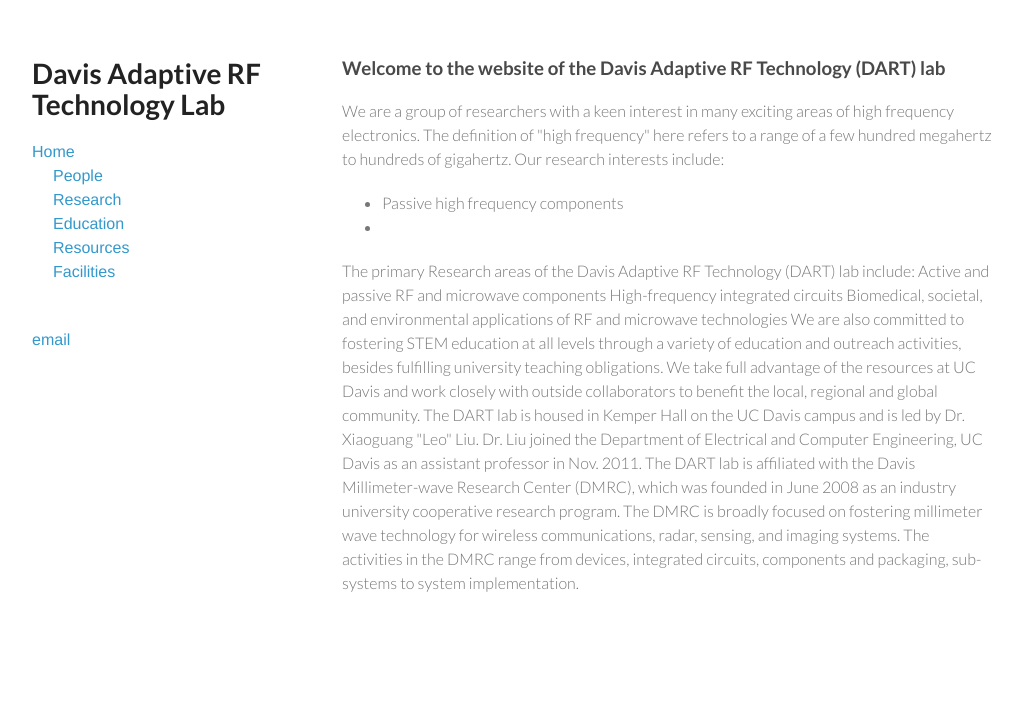
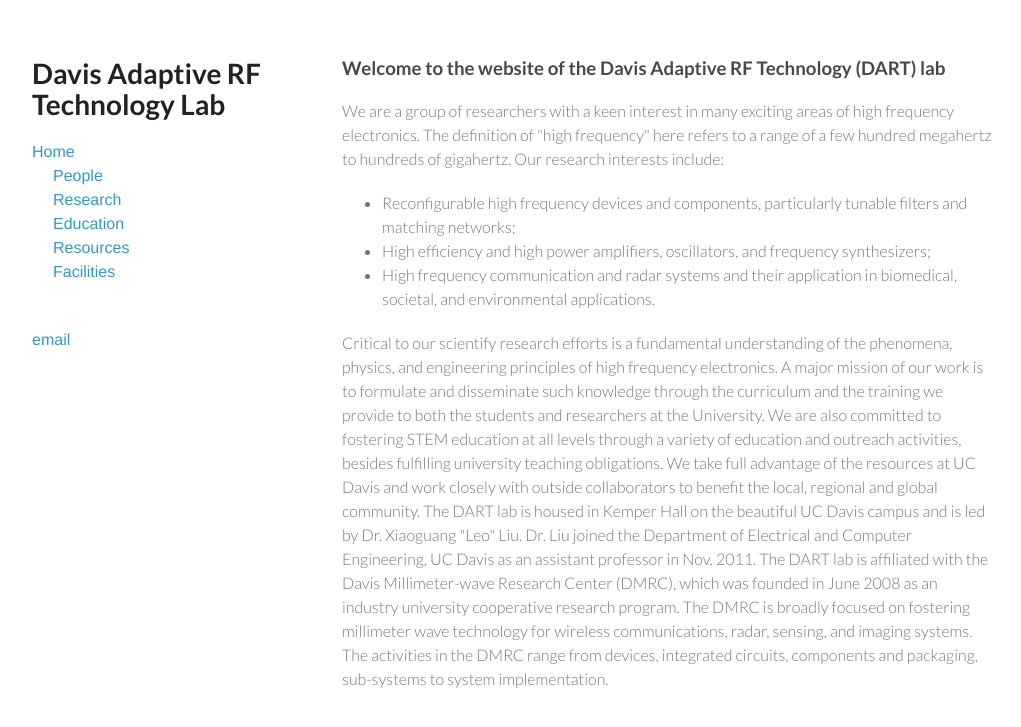
Before and after one commit to ucdart/ucdart.github.io, a Jekyll site: the page built from index.html, in a window 1280 px wide. Shown: the top 727 px of the page, without its empty margins (128-1149 px from the left). Built offline with Jekyll 4.4.1, drawn with Linux system fonts in a browser that asks for light colours.

Commit message:
modification of homepage content

```diff
--- a/index.html
+++ b/index.html
@@ -8,18 +8,15 @@
         <h3>Welcome to the website of the Davis Adaptive RF Technology (DART) lab</h3>
         <p>We are a group of researchers with a keen interest in many exciting areas of high frequency electronics. The definition of "high frequency" here refers to a range of a few hundred megahertz to hundreds of gigahertz. Our research interests  include:
              <ul>
-                     <li>Passive high frequency components</li>
-                     <li> </li>
+                     <li>Reconfigurable high frequency devices and components, particularly tunable filters and matching networks;</li>
+                     <li>High efficiency and high power amplifiers, oscillators, and frequency synthesizers; </li>
+			<li>High frequency communication and radar systems and their application in biomedical, societal, and environmental applications. </li>
              </ul>
 
-        </p>The primary Research areas of the Davis Adaptive RF Technology (DART) lab include:
-        Active and passive RF and microwave components
-High-frequency integrated circuits
-Biomedical, societal, and environmental applications of RF and microwave technologies
+        </p>
+	<p>Critical to our scientify research efforts is a fundamental understanding of the phenomena, physics, and engineering principles of high frequency electronics. A major mission of our work is to formulate and disseminate such knowledge through the curriculum and the training we provide to both the students and researchers at the University. We are also committed to fostering STEM education at all levels through a variety of education and outreach activities, besides fulfilling university teaching obligations. We take full advantage of the resources at UC Davis and work closely with outside collaborators to benefit the local, regional and global community.
 
-We are also committed to fostering STEM education at all levels through a variety of education and outreach activities, besides fulfilling university teaching obligations. We take full advantage of the resources at UC Davis and work closely with outside collaborators to benefit the local, regional and global community.
-
-The DART lab is housed in Kemper Hall on the UC Davis campus and is led by Dr. Xiaoguang "Leo" Liu. Dr. Liu joined the Department of Electrical and Computer Engineering, UC Davis as an assistant professor in Nov. 2011.
+The DART lab is housed in Kemper Hall on the beautiful UC Davis campus and is led by Dr. Xiaoguang "Leo" Liu. Dr. Liu joined the Department of Electrical and Computer Engineering, UC Davis as an assistant professor in Nov. 2011.
 
 The DART lab is affiliated with the Davis Millimeter-wave Research Center (DMRC), which was founded in June 2008 as an industry university cooperative research program. The DMRC is broadly focused on fostering millimeter wave technology for wireless communications, radar, sensing, and imaging systems. The activities in the DMRC range from devices, integrated circuits, components and packaging, sub-systems to system implementation.
 
```
